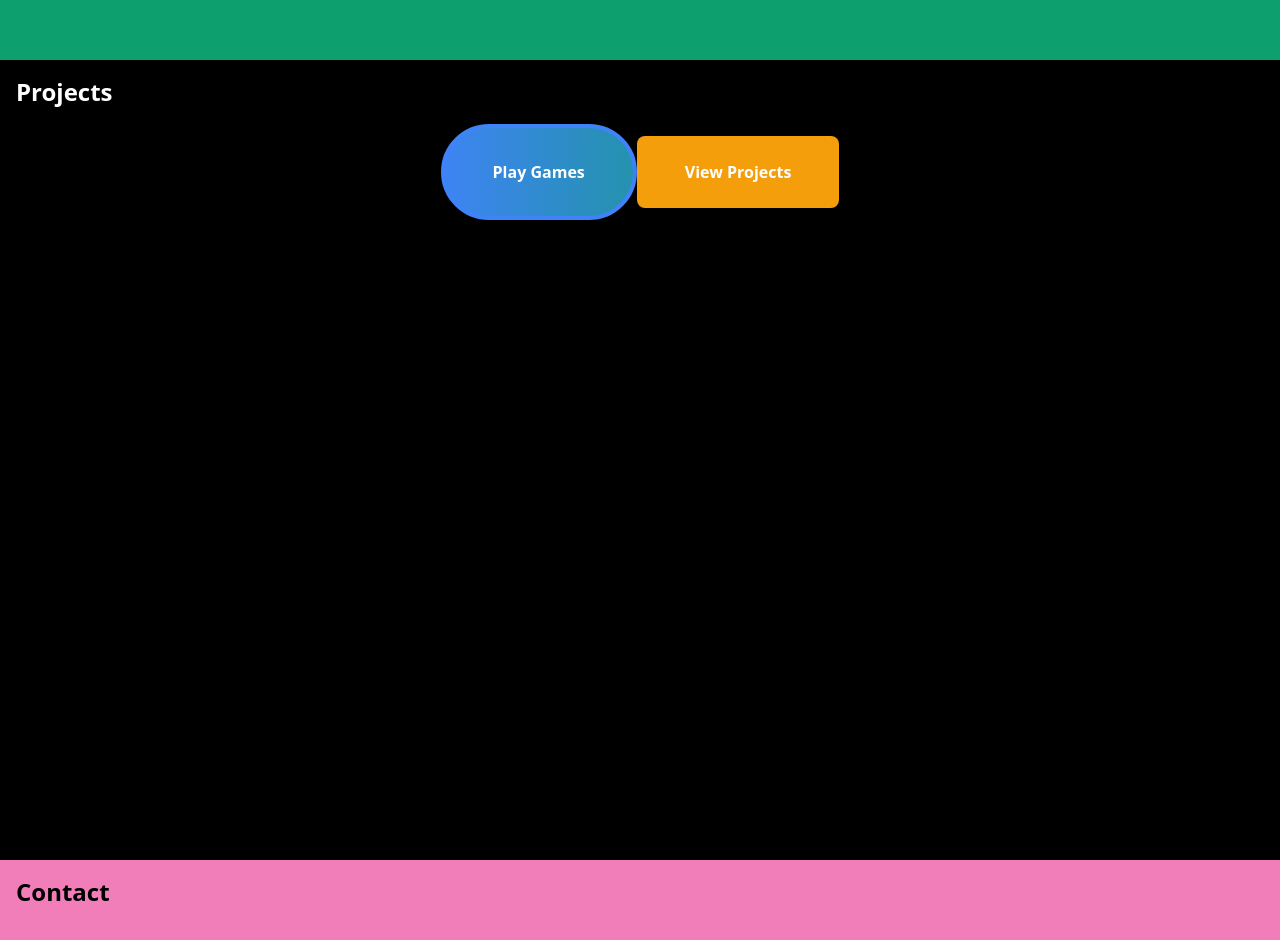
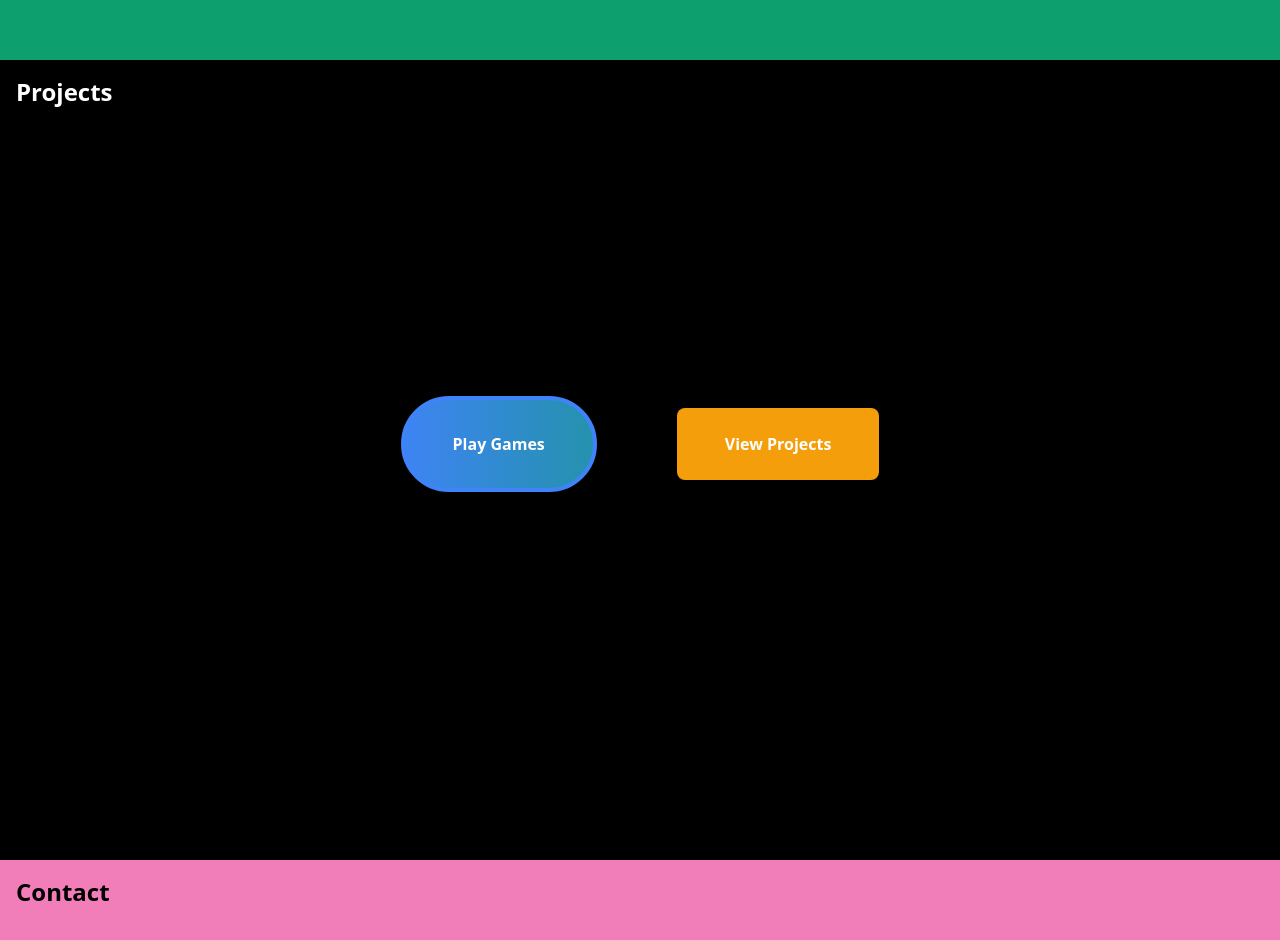
Before and after one commit to Stenemur/Stenemur.github.io, a website built with Vite: page index.html in a window 1280 px wide. Shown: the part 1540-2480 px from the top of the page. Built offline with nearby package versions, Linux system fonts and the light colour scheme.

Commit message:
Buttons positiond centered

```diff
--- a/index.html
+++ b/index.html
@@ -190,21 +190,24 @@
         </div>
 
   </section>
+
   <section id="projects" class="bg-black h-screen">
+
     <div class="max-w-screen-xl h-auto flex flex-wrap items-center justify-between mx-auto p-4">
       <p class="self-center text-2xl font-semibold whitespace-nowrap text-white">Projects</p>
     </div>
 
-    <!-- Centered button -->
-    <div class="flex justify-center items-center">
-      <button class="animate-rainbow px-12 py-8 font-bold text-white rounded-full border-4 border-blue-500 bg-gradient-to-r from-blue-500 via-green-500 to-pink-500 hover:bg-yellow-400 hover:border-yellow-600 transform transition-transform duration-200 ease-in-out hover:scale-110">
+
+    <div class="flex justify-center items-center h-4/5 mr-10 ml-10">
+      <button class="mr-10 animate-rainbow px-12 py-8 font-bold text-white rounded-full border-4 border-blue-500 bg-gradient-to-r from-blue-500 via-green-500 to-pink-500 hover:bg-yellow-400 hover:border-yellow-600 transform transition-transform duration-200 ease-in-out hover:scale-110">
         Play Games
       </button>
 
-      <button class="inline-block py-6 px-12 bg-amber-500 text-white font-semibold rounded-lg shadow-md transform transition duration-300 ease-in-out hover:scale-105 hover:bg-amber-600 hover:text-gray-100">
+      <button class="ml-10 inline-block py-6 px-12 bg-amber-500 text-white font-semibold rounded-lg shadow-md transform transition duration-300 ease-in-out hover:scale-105 hover:bg-amber-600 hover:text-gray-100">
         View Projects
       </button>
     </div>
+
   </section>
 
 
```
